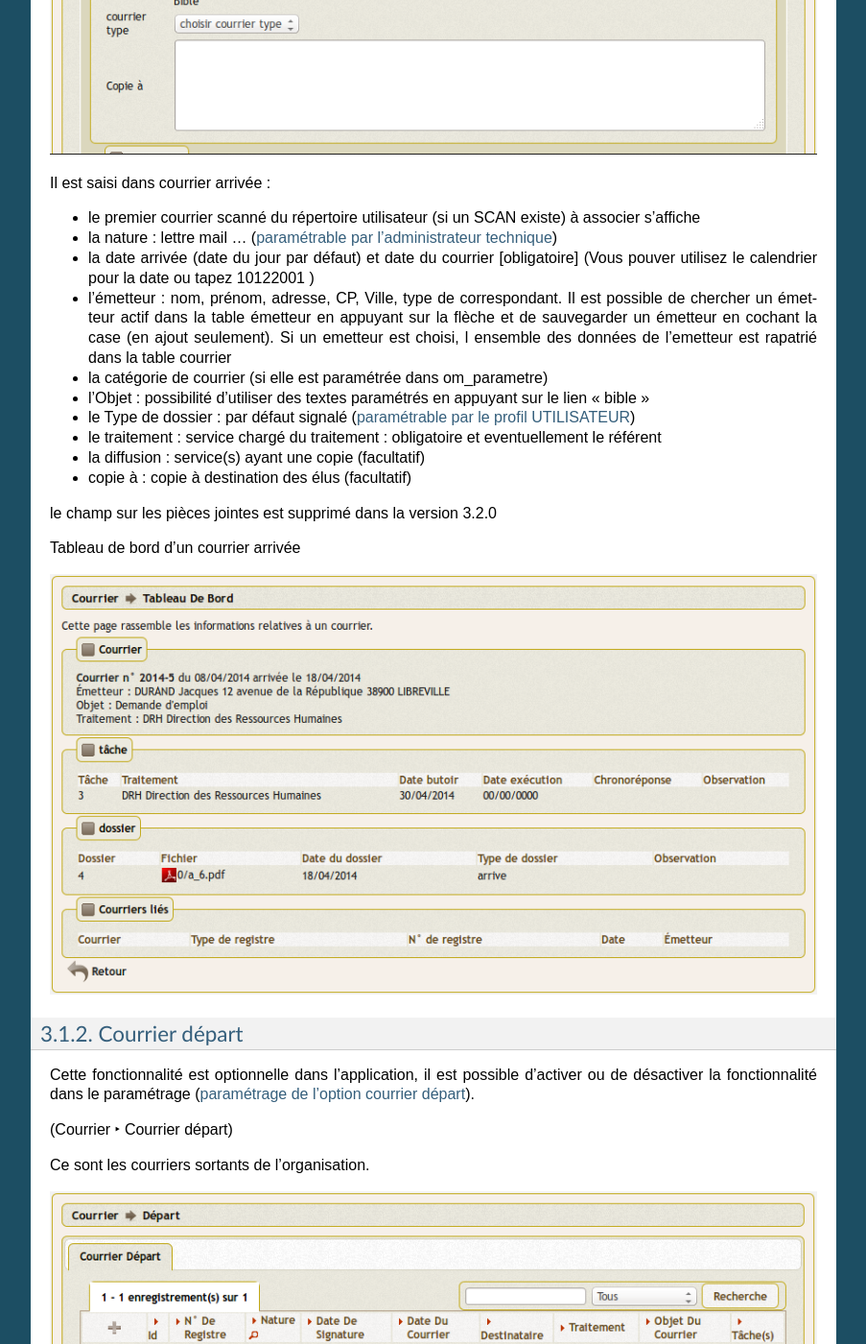
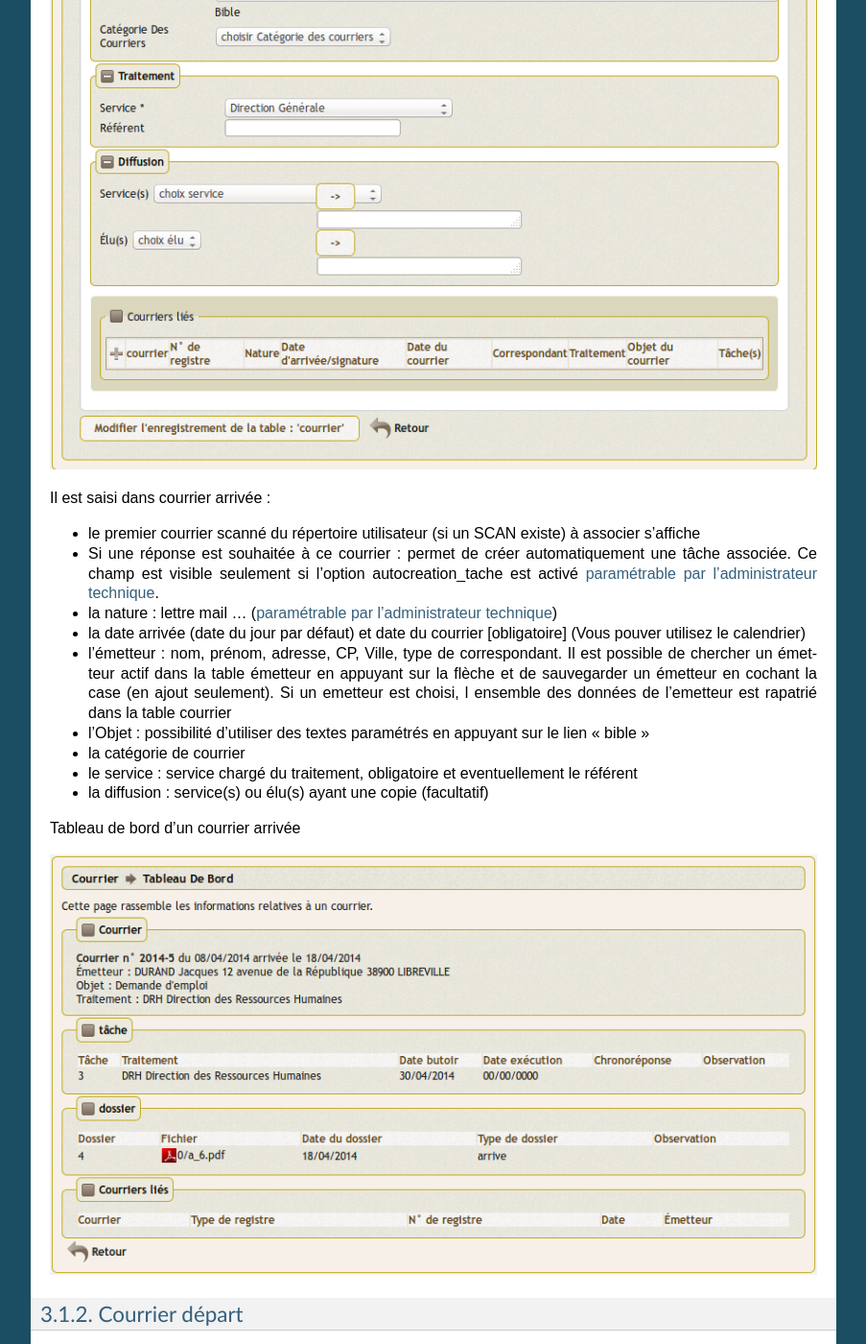
Before and after one commit to vcollette/opencourrier-documentation, a Sphinx documentation site: the page built from source/manuel_utilisateur/courrier/index.rst, in a window 1280 px wide and 1400 px high, scrolled down 1884 px. Shown: the whole window at 96% size, without its empty margins (198-1101 px from the left). Built offline with Sphinx 7.4.7, drawn with Linux system fonts in a browser that asks for light colours; some of the changed text lies outside the part shown.

Commit message:
* Ajout des options de la 4.0 dans la description de la saisie d'un courrier. * Ajout des nouveaux champs dans la description de la saisie d'une tâche.

```diff
--- a/source/manuel_utilisateur/courrier/index.rst
+++ b/source/manuel_utilisateur/courrier/index.rst
@@ -54,10 +54,15 @@ Il est saisi dans courrier arrivée :
 - le premier courrier scanné du répertoire utilisateur (si un SCAN existe) à
   associer s'affiche
 
-- la nature : lettre mail ... (:ref:`paramétrable par l'administrateur technique <parametre_dyn_var_inc>`)
+- Si une réponse est souhaitée à ce courrier : permet de créer automatiquement
+  une tâche associée. Ce champ est visible seulement si l'option
+  autocreation_tache est activé :ref:`paramétrable par l'administrateur
+  technique <parametre_dyn_var_inc>`.
+
+- la nature : lettre mail ... (:ref:`paramétrable par l'administrateur technique <parametres_generaux>`)
 
 - la date arrivée (date du jour par défaut) et date du courrier [obligatoire]
-  (Vous pouver utilisez le calendrier pour  la date   ou tapez  10122001 )
+  (Vous pouver utilisez le calendrier)
 
 - l'émetteur : nom, prénom, adresse, CP, Ville, type de correspondant. Il est
   possible de chercher un émetteur actif dans la table émetteur en appuyant
@@ -65,21 +70,13 @@ Il est saisi dans courrier arrivée :
   seulement). Si un emetteur est choisi, l ensemble des données de l'emetteur
   est rapatrié dans la table courrier
 
-- la catégorie de courrier (si elle est paramétrée dans om_parametre)
-
 - l'Objet : possibilité d'utiliser des textes paramétrés en appuyant sur le lien « bible »
 
-- le Type de dossier : par défaut signalé (:ref:`paramétrable par le profil UTILISATEUR <categorie_courrier>`)
+- la catégorie de courrier
 
-- le traitement : service chargé du traitement : obligatoire et eventuellement le référent
+- le service : service chargé du traitement, obligatoire et eventuellement le référent
 
-- la diffusion : service(s) ayant une copie  (facultatif)
-
-- copie à : copie à destination des élus (facultatif)
-
-
-
-le champ sur les pièces jointes est supprimé dans la version 3.2.0
+- la diffusion : service(s) ou élu(s) ayant une copie (facultatif)
 
 
 Tableau de bord d'un courrier arrivée
@@ -121,11 +118,9 @@ Il est saisi dans courrier départ :
 
 - l'Objet : possibilité d'utiliser des textes paramétrés en appuyant sur le lien « bible »
 
-- le Type de dossier : par défaut signalé (:ref:`paramétrable par le profil UTILISATEUR <categorie_courrier>`)
+- le service : service chargé du traitement : obligatoire et eventuellement le référent
 
-- le traitement : service chargé du traitement : obligatoire et eventuellement le référent
-
-- la copieà : elu(s) ayant une copie  (facultatif)
+- la diffusion : service(s) ou élu(s) ayant une copie (facultatif)
 
 
 Tableau de bord d'un courrier sortant
@@ -201,12 +196,14 @@ Il est possible de creer ou modifier une tâche dans le formulaire ci dessous
 
 Il est saisi :
 
-- la date butoire
+- l'état de la tâche
+- la catégorie de la tâche
+- la date butoir
 - la date exécution
-- le Solde : Oui si soldée, Non sinon.  (voir traitement : courrier -> taches non soldées)
+- le Solde : Oui si soldée, Non sinon. (Voir traitement : courrier -> taches non soldées)
 - le Service de traitement de la tache (les services "fils" ou sous service)
 - observations : Texte libre
-- Chrono Éventuellement Texte libre ou courrier lié  (choix dans chronoreponse (fleche))
+- Chronoréponse Éventuellement Texte libre ou courrier lié
 
 
 
```
Also changed, not shown: source/manuel_utilisateur/courrier/form_courrier_arrivee.png, source/manuel_utilisateur/courrier/form_courrier_depart.png, source/manuel_utilisateur/courrier/form_tache.png.
